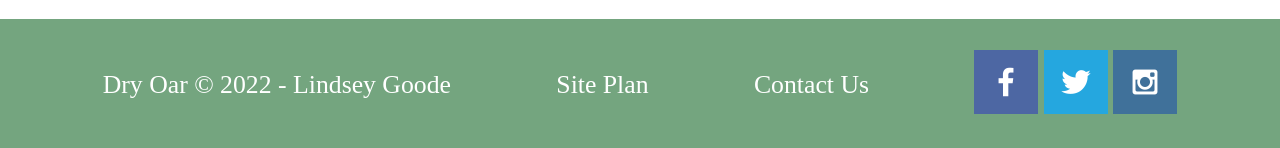
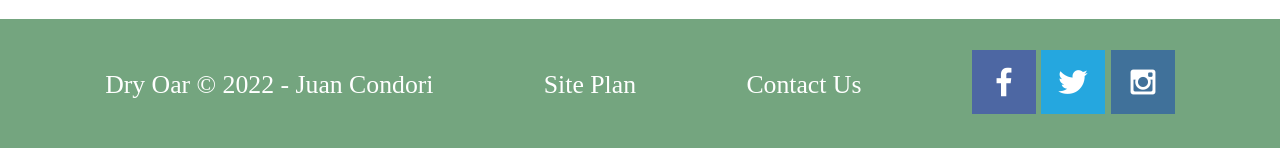
Before and after one commit to l1k4nz/wdd130, a plain HTML site: page wwr/pricing-and-dates.html in a window 1280 px wide. Shown: the part 3457-3605 px from the top of the page. Drawn offline with Linux system fonts and the light colour scheme; a web font is replaced by a local one.

Commit message:
Changues

```diff
--- a/wwr/pricing-and-dates.html
+++ b/wwr/pricing-and-dates.html
@@ -81,7 +81,7 @@
         </main>
 
         <footer>
-            <h3>Dry Oar &copy; 2022 - Lindsey Goode</h3>
+            <h3>Dry Oar &copy; 2022 - Juan Condori</h3>
             <h3><a href="site-plan-rafting.html">Site Plan</a></h3>
             <h3><a href="contactus.html">Contact Us</a></h3>
             <div class="social">
```
